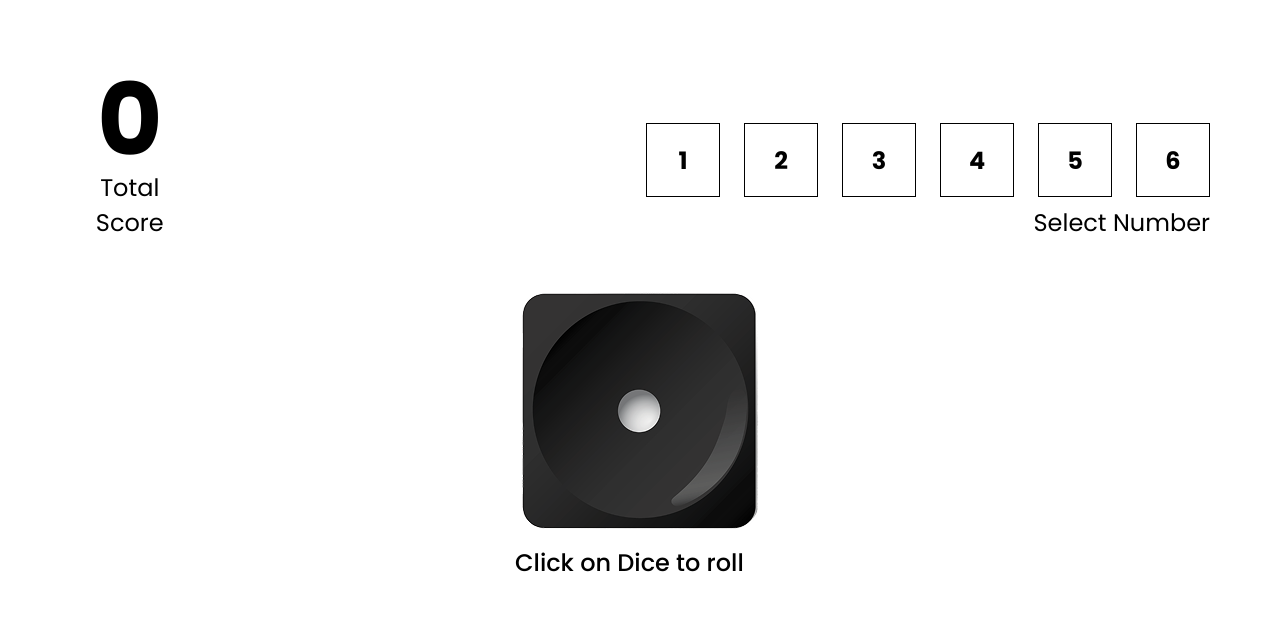
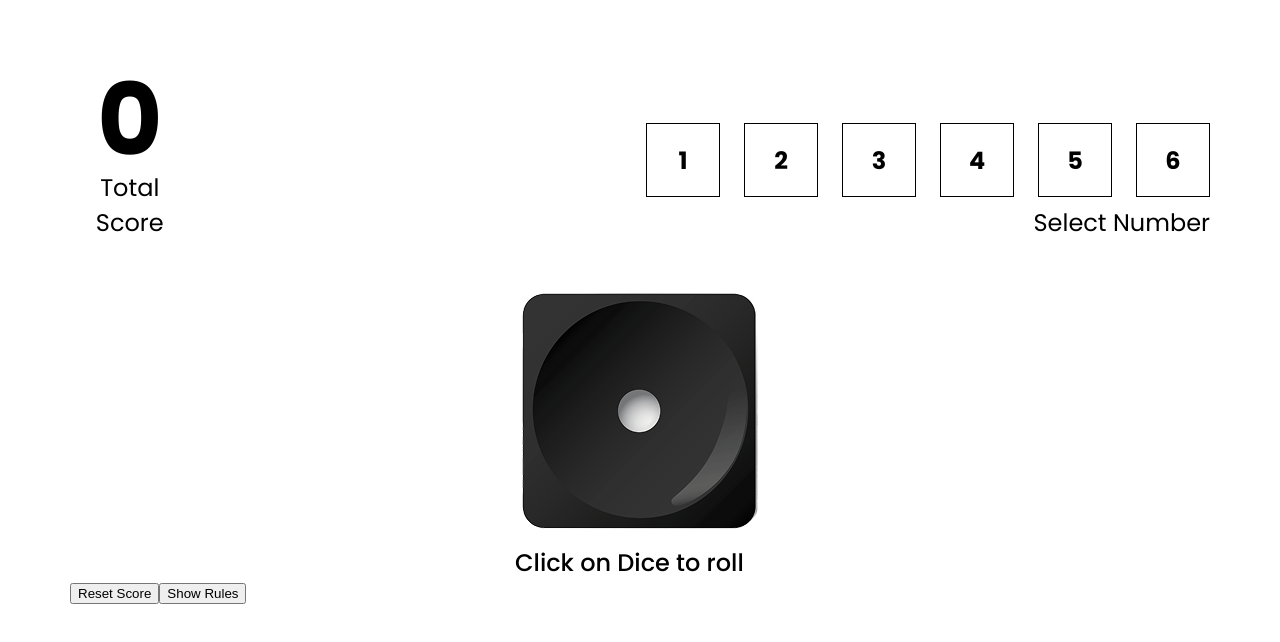
Before and after one commit to rrabia133-sketch/Dice_Game, a React (Vite) app in the folder my-dice-game/: page / in a window 1280 px wide. Shown: the top 642 px of the page. Built offline with nearby package versions, Linux system fonts and the light colour scheme.

Commit message:
add button

```diff
--- a/my-dice-game/src/components/GamePlay.jsx
+++ b/my-dice-game/src/components/GamePlay.jsx
@@ -42,6 +42,8 @@ export default function GamePlay() {
         />
       </div>
       <RollDic currentdice={currentdice} rolldice={rolldice} />
+      <button>Reset Score</button>
+      <button>Show Rules</button>
     </Main>
   );
 }
```
